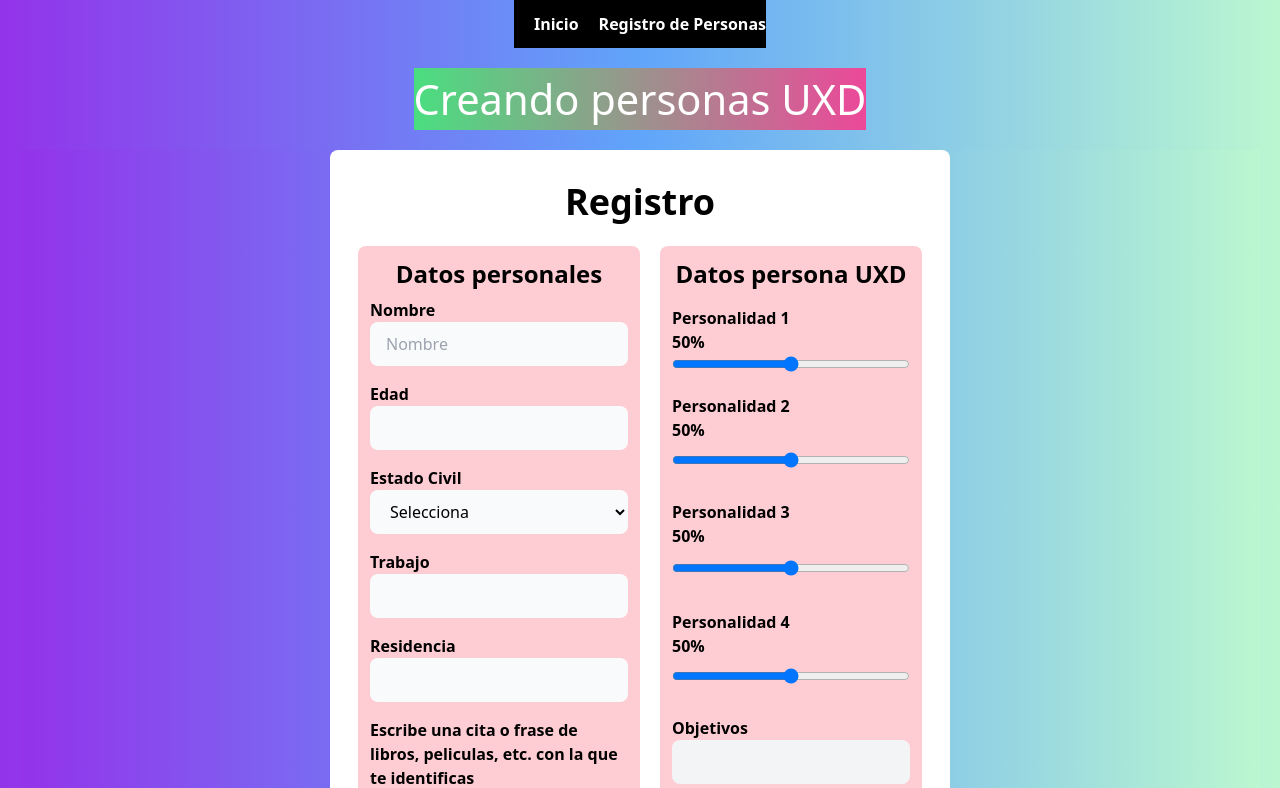
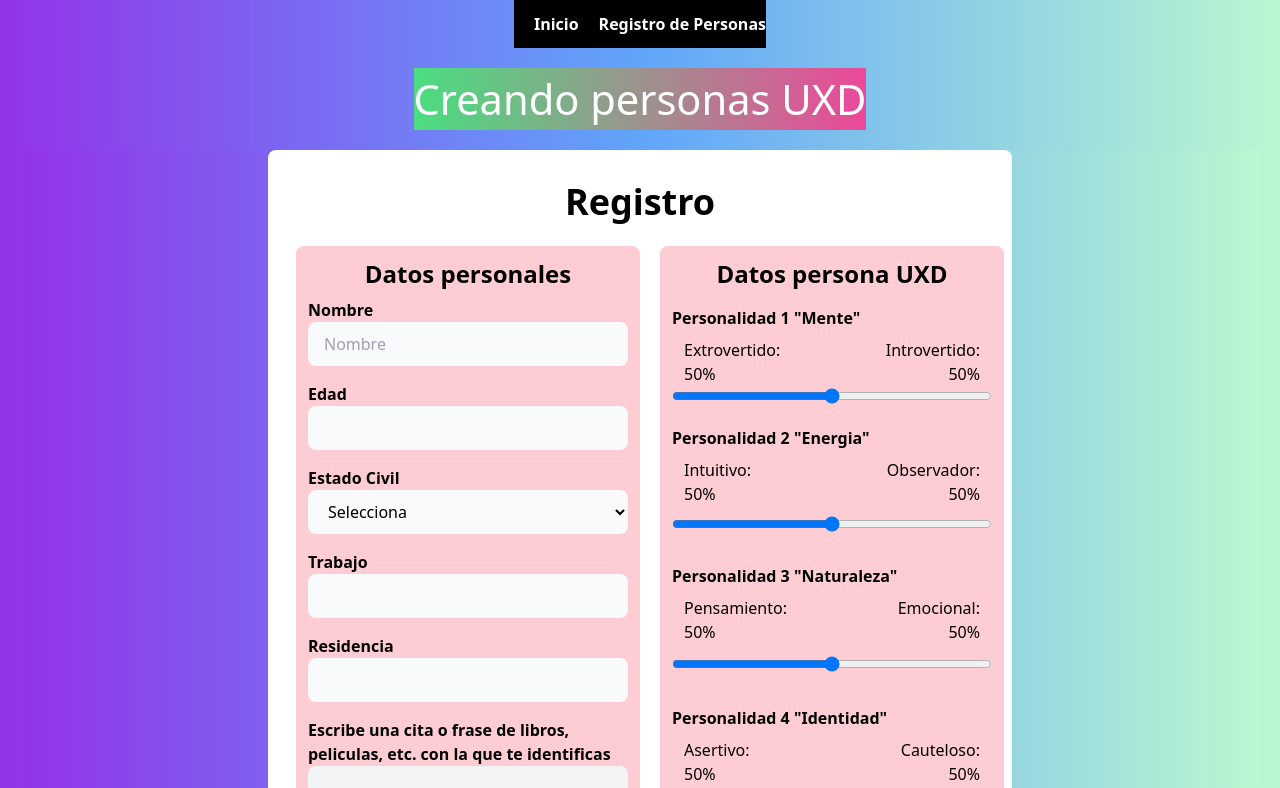
Before and after one commit to Yadira-Canche-Hernandez/SPA_PERSONASUXD, a Vue app: page /RegistroPersonas in a window 1280 px wide. Shown: the top 788 px of the page. Built offline with nearby package versions, Linux system fonts and the light colour scheme.

Commit message:
Cambie diseño sliders

```diff
--- a/src/components/RegistroPersonas.vue
+++ b/src/components/RegistroPersonas.vue
@@ -142,7 +142,7 @@ export default {
 
 <div class="w-full h-full bg-gradient-to-r from-purple-600 via-blue-400 to-green-200 flex justify-item-center">
 
-    <div class="w-2/4 m-w-450 m-auto h-auto rounded-lg bg-white py-8 px-7 mb-5">
+    <div class="w-3/5 m-w-450 m-auto h-auto rounded-lg bg-white py-8 px-7 mb-5">
 
       <h1 class="text-4xl font-bold text-black text-center">Registro</h1>
 
@@ -150,7 +150,7 @@ export default {
 
         <div class="grid grid-cols-2">
 
-          <div class="bg-rose-200  p-3 rounded-lg">
+          <div class=" bg-rose-200  p-3 rounded-lg">
             <div class="w-full">
               <h1 class="text-2xl  text-center font-bold  text-black ">Datos personales</h1>
               <label class="block text-black font-bold md:text-left my-2 md:mb-0">
@@ -218,42 +218,86 @@ export default {
             </div>
           </div>
 
-          <div class="ml-5 bg-rose-200  p-3 rounded-lg ">
+          <div class="ml-5 bg-rose-200  p-3 rounded-lg w-full ">
 
             <h1 class="text-2xl  text-center font-bold  text-black">Datos persona UXD</h1>
 
             <div class="w-full mt-4">
               <label class="block text-black font-bold md:text-left my-2 md:mb-0">
-                Personalidad 1
+                Personalidad 1 "Mente"
                 <br>
-                  {{ this.Personalidad1 }}%
               </label>
-              <input type="range" v-model="Personalidad1" class="w-full px-4 rounded-lg bg-gray-100 focus:shadow focus:bg-white focus:outline-none" id="Personalidad1" placeholder="" typeof="slider" min="0" max="100"/>
-            </div>
+
+              <div class="flex justify-between px-3  ">
+                <label class="text-black  text-left md:text-left my-2 md:mb-0">
+                  Extrovertido: <br>  {{ this.Personalidad1 }}%
+                </label>
+
+                <label class="text-black  text-end  mr-0 md:text-right my-2 md:mb-0">
+                  Introvertido: <br> {{ 100 - this.Personalidad1 }}%
+                </label>
+
+              </div>
+
+              <input type="range" v-model="Personalidad1" class="w-full px-3 rounded-lg bg-gray-100 focus:shadow focus:bg-white focus:outline-none" id="Personalidad1" placeholder="" typeof="slider" min="0" max="100"/>
+
+          </div>
 
             <div class="w-full mt-4">
+
               <label class="block text-black font-bold md:text-left my-2 md:mb-0">
-                Personalidad 2
-                <br>{{ this.Personalidad2 }}%
+                Personalidad 2 "Energia"
               </label>
+
+              <div class="flex justify-between px-3  ">
+                <label class="text-black text-left md:text-left my-2 md:mb-0">
+                  Intuitivo: <br>  {{ this.Personalidad2 }}%
+                </label>
+
+                <label class="text-black text-end  mr-0 md:text-right my-2 md:mb-0">
+                  Observador: <br> {{ 100 - this.Personalidad2 }}%
+                </label>
+
+              </div>
+
               <input type="range" v-model="Personalidad2" class="w-full py-2.5 px-4 rounded-lg bg-gray-100 focus:shadow focus:bg-white focus:outline-none" id="Personalidad2" placeholder="" typeof="slider" min="0" max="100"/>
             </div>
 
             <div class="w-full mt-4">
               <label class="block text-black font-bold md:text-left my-2 md:mb-0">
-                Personalidad 3
-                <br>
-                {{ this.Personalidad3 }}%
+                Personalidad 3 "Naturaleza"
               </label>
+
+              <div class="flex justify-between px-3  ">
+                <label class="text-black text-left md:text-left my-2 md:mb-0">
+                  Pensamiento: <br>  {{ this.Personalidad3 }}%
+                </label>
+
+                <label class="text-black text-end  mr-0 md:text-right my-2 md:mb-0">
+                  Emocional: <br> {{ 100 - this.Personalidad3 }}%
+                </label>
+
+              </div>
+
               <input type="range" v-model="Personalidad3" class="w-full py-3 px-5 rounded-lg transition-colors bg-gray-100 focus:shadow focus:bg-white focus:outline-none" id="Personalidad3" placeholder="" typeof="slider" min="0" max="100"/>
             </div>
 
             <div class="w-full mt-4">
               <label class="block text-black font-bold md:text-left my-2 md:mb-0">
-                Personalidad 4
-                <br>
-                {{ this.Personalidad4 }}%
+                Personalidad 4 "Identidad"
               </label>
+
+              <div class="flex justify-between px-3  ">
+                <label class="text-black text-left md:text-left my-2 md:mb-0">
+                  Asertivo: <br>  {{ this.Personalidad4 }}%
+                </label>
+
+                <label class="text-black text-end  mr-0 md:text-right my-2 md:mb-0">
+                  Cauteloso: <br> {{ 100 - this.Personalidad4 }}%
+                </label>
+
+              </div>
+
               <input type="range" v-model="Personalidad4" class="w-full py-2.5 px-4 rounded-lg bg-gray-100 focus:shadow focus:bg-white focus:outline-none" id="Personalidad4" placeholder="" typeof="slider" min="0" max="100"/>
             </div>
 
```
